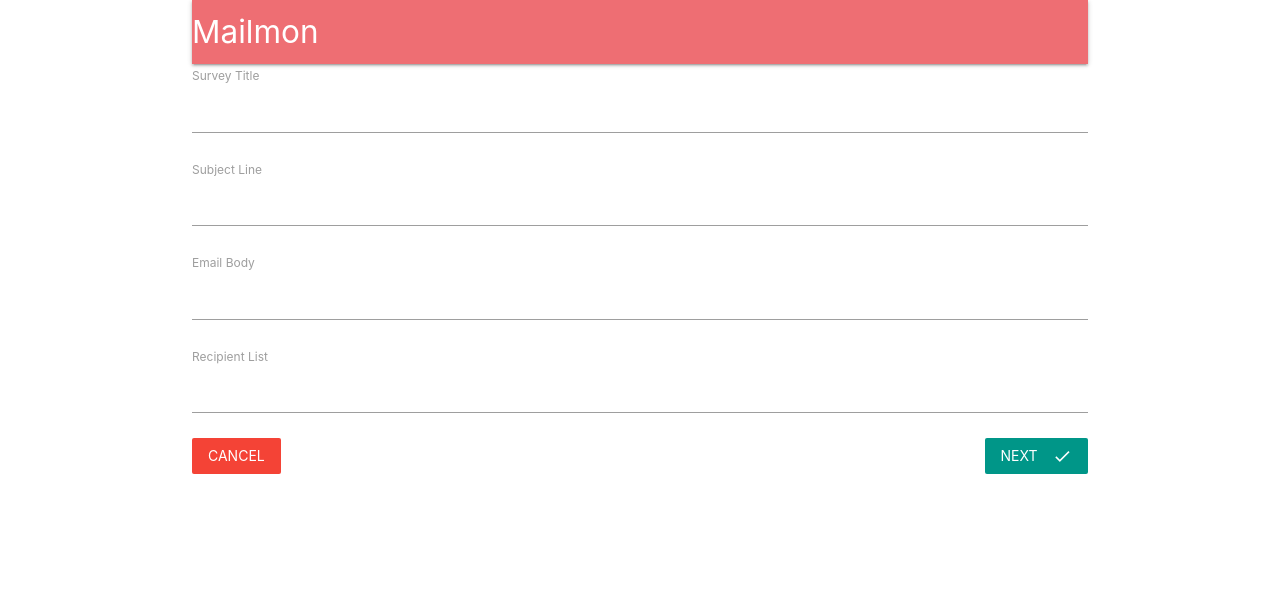
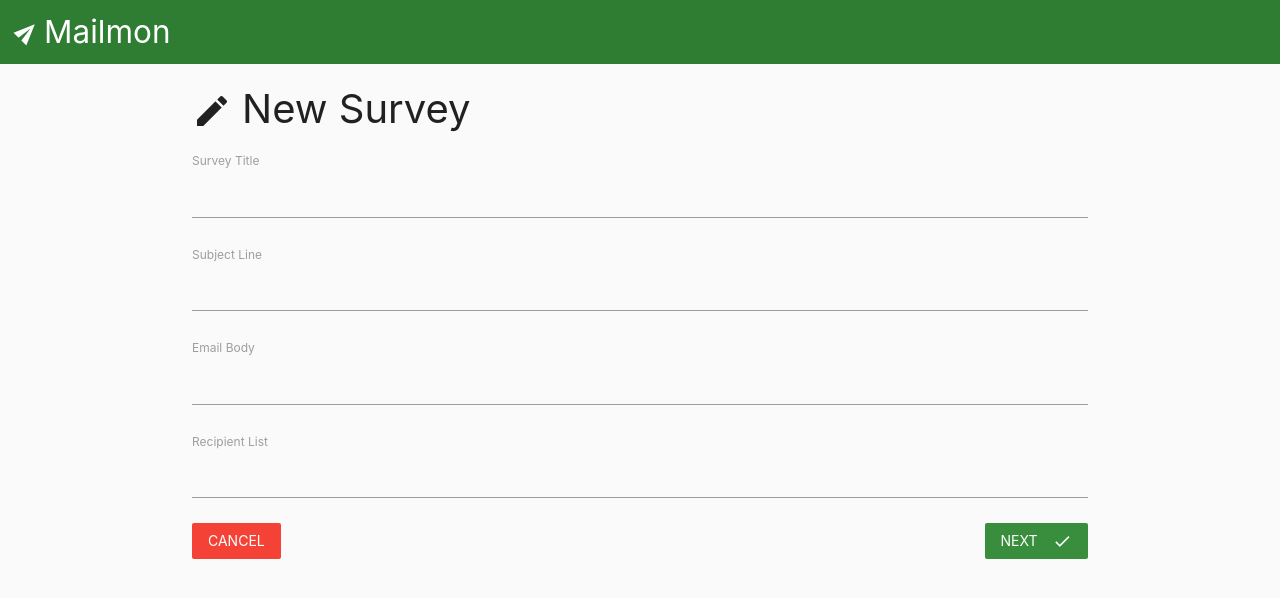
Before and after one commit to yifanbao/mailmon, a React (Create React App) app in the folder client/: page /surveys/new in a window 1280 px wide. Shown: the top 598 px of the page. Built offline with nearby package versions, Linux system fonts and the light colour scheme; no server answers.

Commit message:
Restyle the app

```diff
--- a/client/public/index.html
+++ b/client/public/index.html
@@ -5,35 +5,12 @@
     <link rel="shortcut icon" href="%PUBLIC_URL%/favicon.ico" />
     <meta name="viewport" content="width=device-width, initial-scale=1" />
     <meta name="theme-color" content="#000000" />
-    <!--
-      manifest.json provides metadata used when your web app is installed on a
-      user's mobile device or desktop. See https://developers.google.com/web/fundamentals/web-app-manifest/
-    -->
     <link rel="manifest" href="%PUBLIC_URL%/manifest.json" />
     <link href="https://fonts.googleapis.com/icon?family=Material+Icons" rel="stylesheet">
-    <!--
-      Notice the use of %PUBLIC_URL% in the tags above.
-      It will be replaced with the URL of the `public` folder during the build.
-      Only files inside the `public` folder can be referenced from the HTML.
-
-      Unlike "/favicon.ico" or "favicon.ico", "%PUBLIC_URL%/favicon.ico" will
-      work correctly both with client-side routing and a non-root public URL.
-      Learn how to configure a non-root public URL by running `npm run build`.
-    -->
     <title>React App</title>
   </head>
-  <body>
+  <body style="background: #fafafa">
     <noscript>You need to enable JavaScript to run this app.</noscript>
     <div id="root"></div>
-    <!--
-      This HTML file is a template.
-      If you open it directly in the browser, you will see an empty page.
-
-      You can add webfonts, meta tags, or analytics to this file.
-      The build step will place the bundled scripts into the <body> tag.
-
-      To begin the development, run `npm start` or `yarn start`.
-      To create a production bundle, use `npm run build` or `yarn build`.
-    -->
   </body>
 </html>
--- a/client/src/components/App.js
+++ b/client/src/components/App.js
@@ -15,13 +15,15 @@
 
   render () {
     return (
-      <div className="container">
+      <div>
         <BrowserRouter>
           <div>
             <Header/>
-            <Route exact path="/" component={Landing}/>
-            <Route exact path="/surveys" component={Dashboard}/>
-            <Route path="/surveys/new" component={SurveyNew}/>
+            <div className="container" style={{paddingTop: 10}}>
+              <Route exact path="/" component={Landing}/>
+              <Route exact path="/surveys" component={Dashboard}/>
+              <Route path="/surveys/new" component={SurveyNew}/>
+            </div>
           </div>
         </BrowserRouter>
       </div>
--- a/client/src/components/Dashboard.js
+++ b/client/src/components/Dashboard.js
@@ -5,14 +5,39 @@
 const Dashboard = () => {
   return (
     <div>
-      <SurveyList />
-      <div className="fixed-action-btn">
-        <Link to="/surveys/new" className="btn-floating btn-large red">
-          <i className="material-icons">add</i>
+      <div style={styles.headerWrapper}>
+        <span style={styles.headerText}>
+          <i className="material-icons left" style={styles.headerIcon}>assignment</i>
+          My Surveys
+        </span>
+        <Link to="/surveys/new" className="waves-effect waves-light btn orange darken-3 z-depth-1">
+          <i className="material-icons left" style={styles.buttonIcon}>add</i>New
         </Link>
       </div>
+      <SurveyList />
     </div>
   );
 };
 
+const styles = {
+  headerWrapper: {
+    display: "flex",
+    justifyContent: "space-between",
+    alignItems: "center",
+    height: 75
+  },
+  headerText: {
+    lineHeight: "50px",
+    fontSize: 40
+  },
+  headerIcon: {
+    marginRight: 10,
+    lineHeight: "55px",
+    fontSize: 40
+  },
+  buttonIcon: {
+    marginRight: 5
+  }
+};
+
 export default Dashboard;
--- a/client/src/components/Header.js
+++ b/client/src/components/Header.js
@@ -9,24 +9,35 @@
       case null:
         return;
       case false:
-        return <li><a href="/auth/google">Login With Google</a></li>;
+        return (
+          <li><a href="/auth/google" className="waves-effect waves-light btn green darken-4 z-depth-0">
+            Login With Google
+          </a></li>
+        );
       default:
         return [
           <li key="1"><Payments /></li>,
           <li key="3" style={{ margin: '0 10px' }}>
+            <i className="material-icons outline left" style={styles.navItemIcon}>monetization_on</i>
             Credits: {this.props.auth.credits}
           </li>,
-          <li key="2"><a href="/api/logout">Logout</a></li>
+          <li key="2">
+            <a href="/api/logout">
+              <i className="material-icons left" style={styles.navItemIcon}>exit_to_app</i>
+              Sign Out
+            </a>
+          </li>
         ];
     }
   }
 
   render() {
     return (
-      <nav>
-        <div className="nav-wrapper">
+      <nav className="z-depth-0">
+        <div className="nav-wrapper green darken-3" style={styles.navWrapper}>
           <Link to={this.props.auth ? '/surveys' : '/'} className="left brand-logo">
             Mailmon
+            <i className="material-icons" style={styles.logoIcon}>send</i>
           </Link>
           <ul className="right">{this.renderContent()}</ul>
         </div>
@@ -35,6 +46,20 @@
   }
 }
 
+const styles = {
+  navWrapper: {
+    paddingLeft: 15
+  },
+  logoIcon: {
+    marginRight: 5,
+    transform: "rotate(-0.125turn)"
+  },
+  navItemIcon: {
+    marginRight: 5,
+    fontSize: 22
+  }
+};
+
 function mapStateToProps({ auth }) {
   return { auth };
 }
--- a/client/src/components/Landing.js
+++ b/client/src/components/Landing.js
@@ -3,7 +3,7 @@
 const Landing = () => {
   return (
     <div style={{ textAlign: 'center' }}>
-      <h1>Maimon!</h1>
+      <h1>Mailmon!</h1>
       Collect feedback from your users
     </div>
   );
--- a/client/src/components/Payments.js
+++ b/client/src/components/Payments.js
@@ -14,7 +14,7 @@
         token={token => this.props.handleToken(token)}
         stripeKey={process.env.REACT_APP_STRIPE_KEY}
       >
-        <button className="btn">
+        <button className="btn green darken-4 z-depth-0">
           Add Credits
         </button>
       </StripeCheckout>
--- a/client/src/components/surveys/SurveyForm.js
+++ b/client/src/components/surveys/SurveyForm.js
@@ -24,7 +24,7 @@
           <Link to="/surveys" className="red btn-flat white-text">
             Cancel
           </Link>
-          <button type="submit" className="teal btn-flat right white-text">
+          <button type="submit" className="btn-flat right green darken-2 white-text">
             Next
             <i className="material-icons right">done</i>
           </button>
--- a/client/src/components/surveys/SurveyList.js
+++ b/client/src/components/surveys/SurveyList.js
@@ -8,21 +8,28 @@
   }
 
   renderSurveys() {
+    if (!this.props.surveys.length) {
+      return (
+        <div className="progress light-green lighten-3">
+          <div className="indeterminate green darken-2"></div>
+        </div>
+      );
+    }
     return this.props.surveys.reverse().map(survey => {
       return (
-        <div className="card darken-1" key={survey._id}>
+        <div className="card" key={survey._id}>
           <div className="card-content">
             <span className="card-title">{survey.title}</span>
             <p>
               {survey.body}
             </p>
-            <p className="right">
+            <p className="right grey-text lighten-1">
               Sent On: {new Date(survey.dateSent).toLocaleDateString()}
             </p>
           </div>
-          <div className="card-action">
-            <a>Yes: {survey.yes}</a>
-            <a>No: {survey.no}</a>
+          <div className="card-action orange-text">
+            <span style={styles.cardMetaTag}>Yes: {survey.yes}</span>
+            <span style={styles.cardMetaTag}>No: {survey.no}</span>
           </div>
         </div>
       );
@@ -38,6 +45,12 @@
   };
 }
 
+const styles = {
+  cardMetaTag: {
+    marginRight: 15
+  }
+};
+
 function mapStateToProps({ surveys }) {
   return { surveys };
 }
--- a/client/src/components/surveys/SurveyNew.js
+++ b/client/src/components/surveys/SurveyNew.js
@@ -16,9 +16,37 @@
   }
 
   render() {
-    return <div>{this.renderContent()}</div>;
+    return (
+      <div>
+        <div style={styles.headerWrapper}>
+          <span style={styles.headerText}>
+            <i className="material-icons left" style={styles.headerIcon}>create</i>
+            New Survey
+          </span>
+        </div>
+        {this.renderContent()}
+      </div>
+    );
   }
 }
+
+const styles = {
+  headerWrapper: {
+    display: "flex",
+    justifyContent: "space-between",
+    alignItems: "center",
+    height: 75
+  },
+  headerText: {
+    lineHeight: "50px",
+    fontSize: 40
+  },
+  headerIcon: {
+    marginRight: 10,
+    lineHeight: "55px",
+    fontSize: 40
+  }
+};
 
 export default reduxForm({
   form: 'surveyForm'
```
